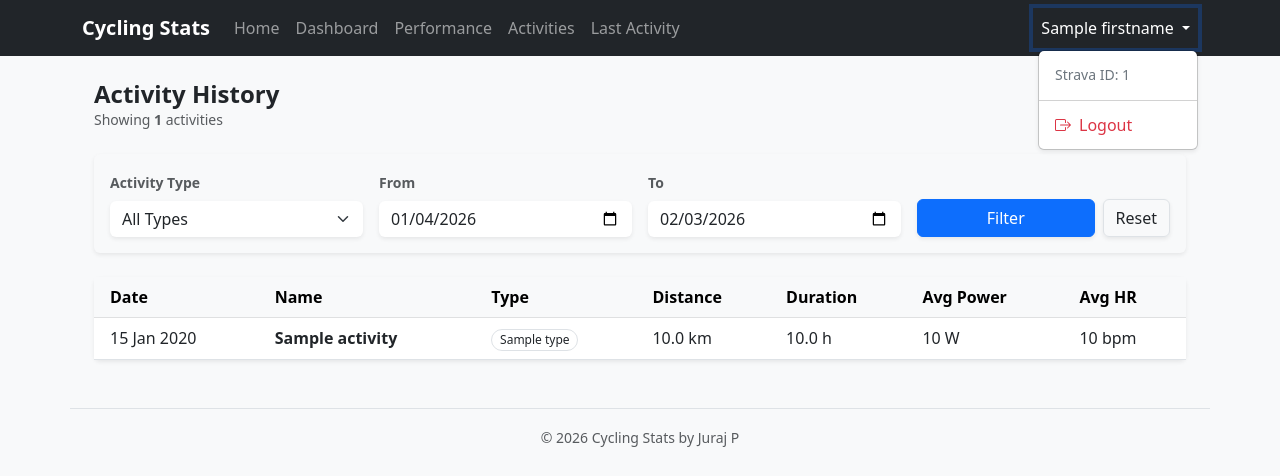
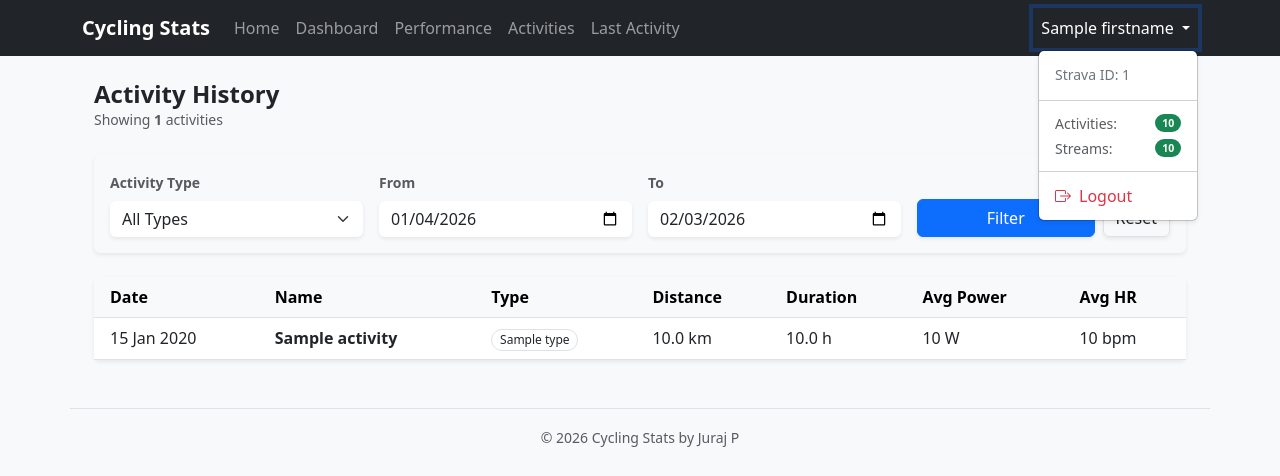
Before and after one commit to jpanek/cyclingdatahub, a Flask app: page /activities in a window 1280 px wide, after a click that opens the changed part. Shown: the top 476 px of the page. Run offline with Flask 3, Linux system fonts and the light colour scheme; the visitor is signed in with stand-in values (Sample User, id 1); a database or web service that is not in the repository returns one stand-in record (values such as "Sample title"); some libraries are stand-ins or nearby versions.

Commit message:
addded total to base navbar

```diff
--- a/core/queries.py
+++ b/core/queries.py
@@ -1,4 +1,12 @@
 # core/queries.py
+
+SQL_ATHLETE_COUNTS="""
+SELECT
+    (SELECT COUNT(*) FROM activities WHERE athlete_id = %s) as total,
+    (SELECT COUNT(*) FROM activity_streams s
+     JOIN activities a ON s.strava_id = a.strava_id
+     WHERE a.athlete_id = %s) as streams
+"""
 
 SQL_MONTHLY_ACTIVITY_METRICS = """
 SELECT
--- a/routes/ops.py
+++ b/routes/ops.py
@@ -23,20 +23,31 @@ def inject_globals():
             last_activity_id=None
         )
 
+    from core.queries import (
+        SQL_GET_USER_NAME,
+        SQL_GET_LATEST_ACTIVITY_ID,
+        SQL_ATHLETE_COUNTS
+    )
+
     # 1. Get User Name for the specific logged-in athlete
-    from core.queries import SQL_GET_USER_NAME
     user_data = run_query(SQL_GET_USER_NAME, (athlete_id,))
     name = user_data[0]['firstname'] if user_data else "Athlete"
 
     # 2. Get Last Activity ID for the specific logged-in athlete
-    from core.queries import SQL_GET_LATEST_ACTIVITY_ID
     last_act_data = run_query(SQL_GET_LATEST_ACTIVITY_ID, (athlete_id,))
     last_id = last_act_data[0]['strava_id'] if last_act_data else None
+
+    # 3. Get activity counts:
+    res = run_query(SQL_ATHLETE_COUNTS,(athlete_id, athlete_id))
+    total_activity_count = res[0]['total']
+    total_streams_count = res[0]['streams']
 
     return dict(
         current_user_name=name,
         current_athlete_id=athlete_id,
-        last_activity_id=last_id
+        last_activity_id=last_id,
+        total_activity_count=total_activity_count,
+        total_streams_count=total_streams_count
     )
 
 @ops_bp.route('/sync-activities')
--- a/templates/base.html
+++ b/templates/base.html
@@ -46,6 +46,19 @@
                         <ul class="dropdown-menu dropdown-menu-end shadow-sm" aria-labelledby="userDropdown">
                             <li><h6 class="dropdown-header">Strava ID: {{ session.get('athlete_id') }}</h6></li>
                             <li><hr class="dropdown-divider"></li>
+
+                            <li class="px-3 py-1">
+                                <div class="d-flex justify-content-between align-items-center small mb-1">
+                                    <span class="text-muted">Activities:</span>
+                                    <span class="fw-bold badge bg-success rounded-pill">{{ "{:,}".format(total_activity_count) }}</span>
+                                </div>
+                                <div class="d-flex justify-content-between align-items-center small">
+                                    <span class="text-muted">Streams:</span>
+                                    <span class="fw-bold badge bg-success rounded-pill">{{ "{:,}".format(total_streams_count) }}</span>
+                                </div>
+                            </li>
+
+                            <li><hr class="dropdown-divider"></li>
                             <li>
                                 <a class="dropdown-item text-danger d-flex align-items-center" href="{{ url_for('auth.logout') }}">
                                     <svg xmlns="http://www.w3.org/2000/svg" width="16" height="16" fill="currentColor" class="bi bi-box-arrow-right me-2" viewBox="0 0 16 16">
```
